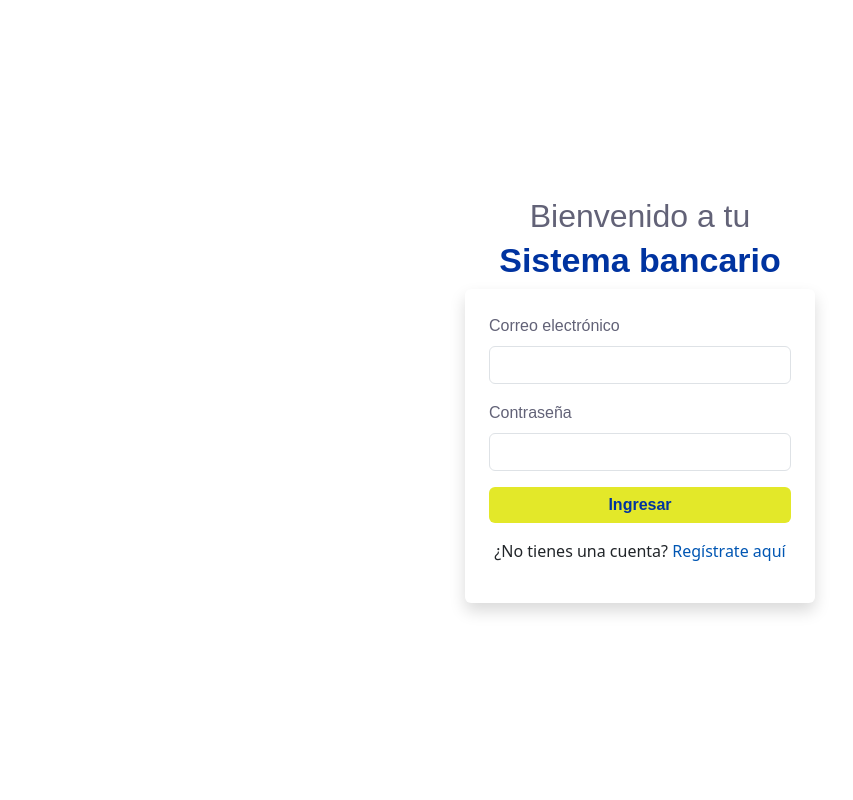
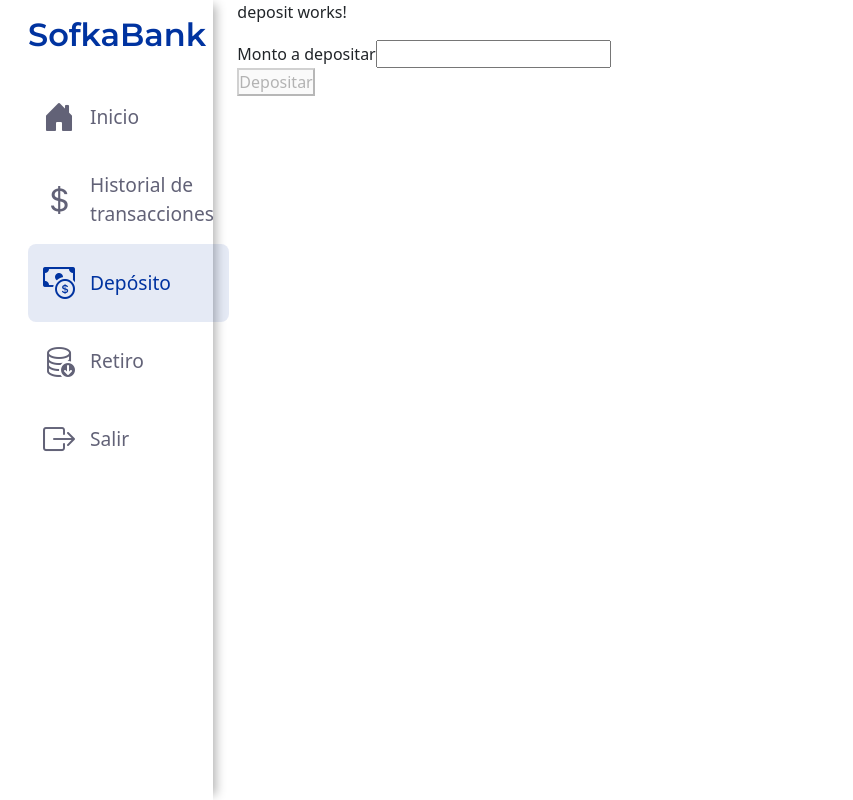
Before and after one commit to Tulio-Rangel/banksofka-frontend, an Angular app: page /deposit in a window 1280 px wide. Before the commit this address led to /login. Shown: the whole page, without its empty margins (0-853 px from the left). Built offline with nearby package versions, Linux system fonts and the light colour scheme; no server answers; sample sign-in values are in the browser's storage; a web font is replaced by a local one.

Commit message:
Se agrega el componente de depósito y se hacen mejoras en el main encargado de la barra lateral

```diff
--- a/src/app/app-routing.module.ts
+++ b/src/app/app-routing.module.ts
@@ -6,6 +6,7 @@ import { WelcomeComponent } from './user/welcome/welcome.component';
 import { AuthGuard } from './shared/guards/auth.guard';
 import { HistoryComponent } from './user/history/history.component';
 import { MainLayoutComponent } from './user/main-layout/main-layout.component';
+import { DepositComponent } from './deposit/deposit.component';
 
 const routes: Routes = [
   { path: 'login', component: LoginComponent },
@@ -16,7 +17,8 @@ const routes: Routes = [
     canActivate: [AuthGuard],
     children: [
       { path: 'welcome', component: WelcomeComponent },
-      { path: 'history', component: HistoryComponent }
+      { path: 'history', component: HistoryComponent },
+      { path: 'deposit', component: DepositComponent}
     ]
   },
   { path: '', redirectTo: '/login', pathMatch: 'full' },
--- /dev/null
+++ b/src/app/deposit/deposit.component.html
@@ -0,0 +1,15 @@
+<p>deposit works!</p>
+
+<form [formGroup]="depositForm" (ngSubmit)="onSubmit()">
+  <div>
+    <label for="amount">
+      Monto a depositar
+    </label>
+    <input id="amount" type="number" formControlName="amount" required>
+    <div *ngIf="depositForm.get('amount')?.invalid && depositForm.get('amount')?.touched">
+      <small *ngIf="depositForm.get('amount')?.errors?.['required']">El monto es obligatorio.</small>
+      <small *ngIf="depositForm.get('amount')?.errors?.['min']">El monto debe ser mayor a 0.</small>
+    </div>
+  </div>
+  <button class="button" type="submit" [disabled]="depositForm.invalid">Depositar</button>
+</form>
--- /dev/null
+++ b/src/app/deposit/deposit.component.ts
@@ -0,0 +1,36 @@
+import { Component } from '@angular/core';
+import { FormBuilder, FormGroup, Validators } from '@angular/forms';
+import { ApiService } from '../shared/api.service';
+
+@Component({
+  selector: 'app-deposit',
+  templateUrl: './deposit.component.html',
+  styleUrls: ['./deposit.component.css']
+})
+
+export class DepositComponent{
+  depositForm: FormGroup;
+
+  constructor(private apiService: ApiService, private formBuilder: FormBuilder) {
+    this.depositForm = this.formBuilder.group({
+      amount: [null, [Validators.required, Validators.min(1)]],
+    });
+  }
+
+  onSubmit(): void {
+    if(this.depositForm.valid){
+      const body = this.depositForm.value
+      console.warn('Deposito hecho', this.depositForm.value)
+      this.apiService.createDeposit('1',this.depositForm.value).subscribe({
+        next: (response) => {
+          console.log('Depósito exitoso:', response);
+          this.depositForm.reset();
+        },
+        error: (error) => {
+          console.error('Error al depositar:', error);
+          console.warn('Error al procesar depósito');
+        }
+      });
+    }
+  }
+}
--- a/src/app/shared/api.service.ts
+++ b/src/app/shared/api.service.ts
@@ -37,4 +37,15 @@ export class ApiService {
     const headers = this.getHeaders();
     return this.http.get<Transaction[]>(`${this.apiUrl}/accounts/${accountId}/transactions`, { headers });
   }
+
+  createDeposit(accountId: string, amount:number) : Observable<any> {
+    const headers = this.getHeaders();
+    return this.http.post(`${this.apiUrl}/accounts/${accountId}/deposit`, amount, {headers});
+  }
+
+  createWithdrawal(accountId: string) : Observable<any> {
+    const headers = this.getHeaders();
+    return this.http.post(`${this.apiUrl}/accounts/${accountId}/withdrawal`, {headers});
+  }
+
 }
--- a/src/app/user/main-layout/main-layout.component.css
+++ b/src/app/user/main-layout/main-layout.component.css
@@ -86,3 +86,13 @@ h1, h2, h3 {
 .text-custom {
   color: #0033a0;
 }
+
+.active .nav-link {
+  background-color: rgba(0, 51, 160, 0.1);
+  color: #0033a0;
+}
+
+.active .nav-link .icono {
+  font-size: 2rem; /* Aumentar el tamaño de los íconos */
+  color: #0033a0;
+}
--- a/src/app/user/main-layout/main-layout.component.html
+++ b/src/app/user/main-layout/main-layout.component.html
@@ -5,23 +5,23 @@
             <div class="position-sticky p-3">
                 <h2 class="text-center text-custom mb-4">SofkaBank</h2>
                 <ul class="nav flex-column">
-                    <li class="nav-item">
+                    <li class="nav-item" routerLinkActive="active" [routerLinkActiveOptions]="{ exact: true }">
                         <a class="nav-link" routerLink="/welcome">
                             <i class="bi bi-house-door-fill icono"></i> Inicio
                         </a>
                     </li>
-                    <li class="nav-item">
+                    <li class="nav-item" routerLinkActive="active" [routerLinkActiveOptions]="{ exact: true }">
                         <a class="nav-link" routerLink="/history">
                             <i class="bi bi-currency-dollar icono"></i> Historial de transacciones
                         </a>
                     </li>
-                    <li class="nav-item">
+                    <li class="nav-item" routerLinkActive="active" [routerLinkActiveOptions]="{ exact: true }">
                         <a class="nav-link" routerLink="/deposit">
                             <i class="bi bi-cash-coin icono"></i> Depósito
                         </a>
                     </li>
-                    <li class="nav-item">
-                        <a class="nav-link" routerLink="/withdraw">
+                    <li class="nav-item" routerLinkActive="active" [routerLinkActiveOptions]="{ exact: true }">
+                        <a class="nav-link" routerLink="/withdrawal">
                             <i class="bi bi-database-down icono"></i> Retiro
                         </a>
                     </li>
```
Also changed, not shown: src/app/app.module.ts (+6 -2 lines), src/app/deposit/deposit.component.css (added), 1 other file (tests, documents, lock files or other folders).
